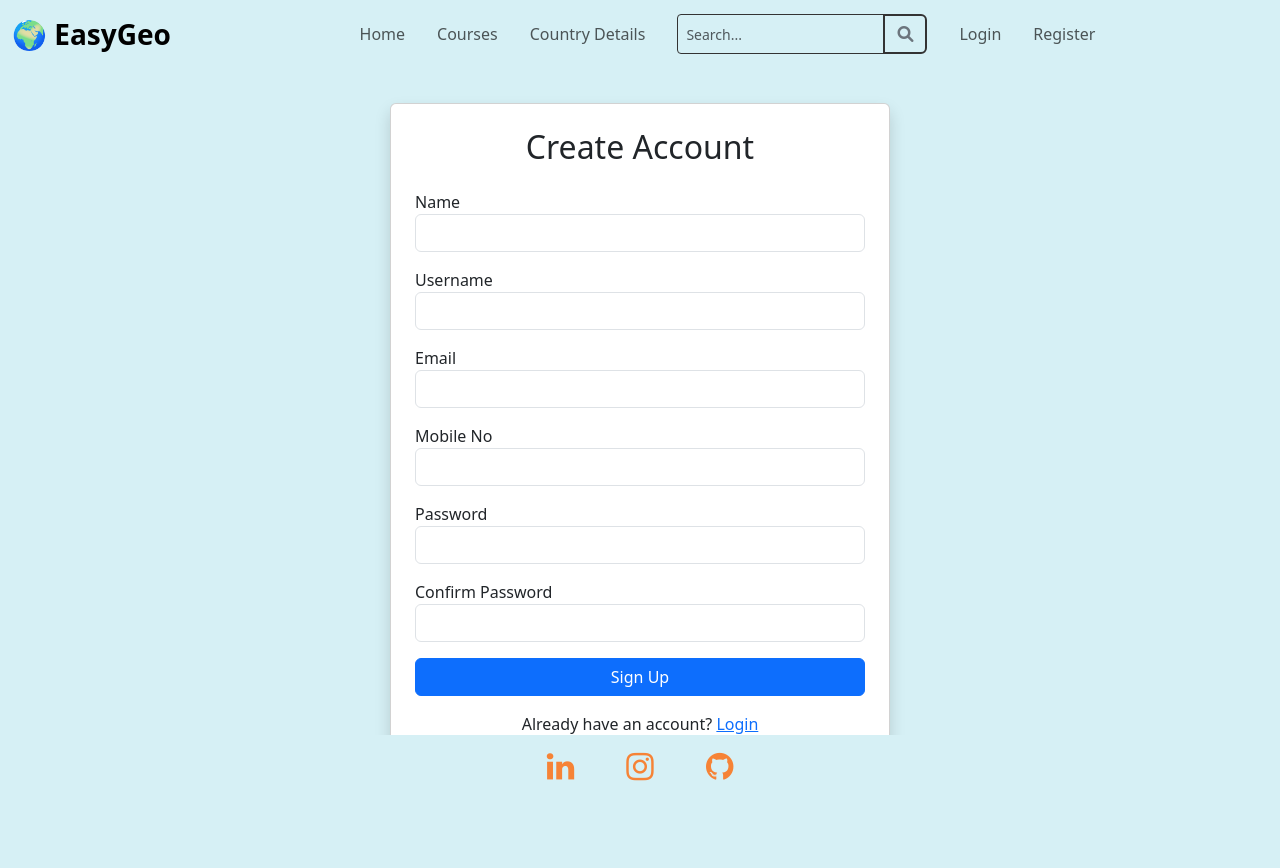
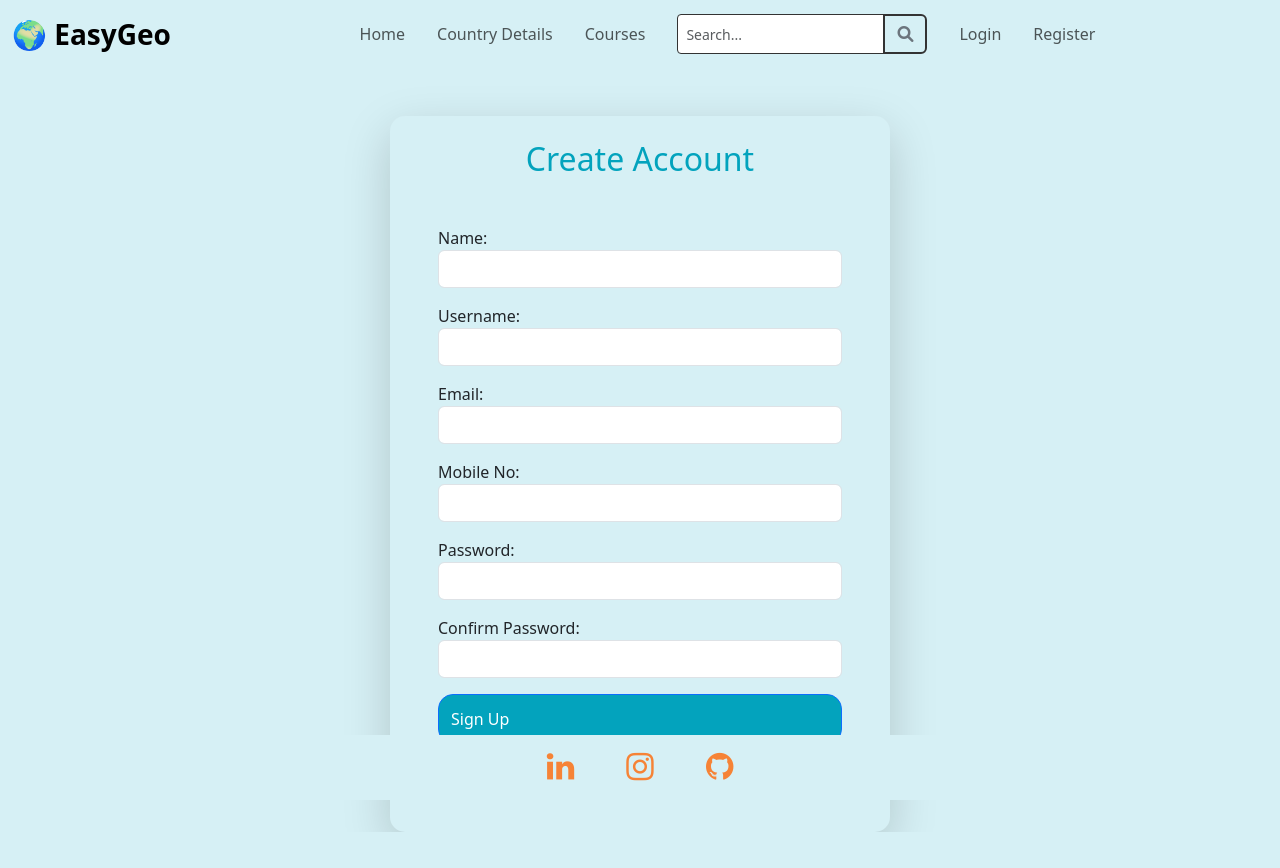
Before and after one commit to asmanoyda/EasyGeo, a Django app: page /users/registration in a window 1280 px wide. After the commit the page ends 832 px from the top, so only its background shows below. Run offline with Django 4.2, Linux system fonts and the light colour scheme.

Commit message:
style udpated

```diff
--- a/learn/static/css/style.css
+++ b/learn/static/css/style.css
@@ -8,17 +49,28 @@
     font-weight: bold;
 }
 
-.course-btn {
-    background-color: #03a3bd;
-    color: white;
-    border: none;
-}
-
-.course-btn:hover {
-    background-color: #4c8769;
-    color: white;
-}
-
 .course-text {
     color: #6c757d;
 }
+.login-card {
+    background-color: #d6f0f5;
+    border-radius: 15px;
+}
+
+.h2{
+    color: #03a3bd;
+}
+
+.course-btn {
+background-color: #03a3bd;
+    color: white;
+    border-radius: 15px;
+    padding: 12px;
+    text-align: left;
+}
+.course-btn:hover {
+    background-color: #4c8769;
+}
+.progress-zero {
+    min-width: 45px;
+}
--- a/learn/templates/mypage/base.html
+++ b/learn/templates/mypage/base.html
@@ -9,20 +9,6 @@
     <link rel="stylesheet" href="https://cdn.jsdelivr.net/npm/bootstrap-icons@1.11.3/font/bootstrap-icons.min.css">
     <link rel="stylesheet" href="{% static 'css/style.css' %}">
 
-    <style>
-        html, body {
-            background-color: #d6f0f5 !important;
-            margin: 0;
-            padding: 0;
-            min-height: 100%;
-        }
-
-        .content {
-            min-height: 100vh;
-
-            background-color: transparent;
-        }
-    </style>
 </head>
 
 <body>
--- a/learn/templates/mypage/country.html
+++ b/learn/templates/mypage/country.html
@@ -20,7 +20,7 @@ Country Page
 </p>
 {% endfor %}
 
-<div class="container mt-3" style="height:100vh; overflow-y:auto; background-color:white;">
+<div class="container mt-3" style="height:100vh; overflow-y:auto;">
 
     {% if countries %}
 
@@ -32,7 +32,7 @@ Country Page
         <div class="col-md-4 mb-4">
 
             <!-- Collapse Button -->
-            <button type="button" class="btn btn-primary w-100" data-bs-toggle="collapse"
+            <button type="button" class="btn btn-primary w-100 course-btn" data-bs-toggle="collapse"
                 data-bs-target="#collapse{{ country.id }}" aria-expanded="false">
 
                 <h4 class="mb-0">
--- a/learn/templates/mypage/footer.html
+++ b/learn/templates/mypage/footer.html
@@ -8,18 +8,18 @@
     <div class="container text-center">
 
         <!-- LinkedIn -->
-        <a href="https://www.linkedin.com/in/asmanoyda" class="mx-4 text-decoration-none" style="color:#f68336;"
+        <a href="https://www.linkedin.com/in/asmanoyda" class="mx-4 text-decoration-none footer-btn"
             target="_blank">
-            <i class="fa fa-linkedin fa-2x"></i>
+            <i class="fa fa-linkedin fa-2x "></i>
         </a>
 
-        <a href="https://www.instagram.com/aaasma_06/" class="mx-4 text-decoration-none" style="color:#f68336;"
+        <a href="https://www.instagram.com/aaasma_06/" class="mx-4 text-decoration-none footer-btn  "
             target="_blank">
-            <i class="fa fa-instagram fa-2x"></i>
+            <i class="fa fa-instagram fa-2x "></i>
         </a>
 
-        <a href="https://github.com/asmanoyda" class="mx-4 text-decoration-none" style="color:#f68336;" target="_blank">
-            <i class="fa fa-github fa-2x"></i>
+        <a href="https://github.com/asmanoyda" class="mx-4 text-decoration-none footer-btn"  target="_blank">
+            <i class="fa fa-github fa-2x "></i>
         </a>
     </div>
 
--- a/learn/templates/mypage/header.html
+++ b/learn/templates/mypage/header.html
@@ -1,5 +1,5 @@
 <header>
-    <nav class="navbar navbar-expand-lg navbar-light" style="background-color:#d6f0f5;">
+    <nav class="navbar navbar-expand-lg navbar-light">
         <div class="container-fluid">
 
 
@@ -22,18 +22,20 @@
                     <li class="nav-item mx-2">
                         <a class="nav-link" href="{% url 'mypage:home' %}">Home</a>
                     </li>
+                    <li class="nav-item mx-2">
+                        <a class="nav-link" href="{% url 'mypage:country' %}">Country Details</a>
+                    </li>
 
                     <li class="nav-item mx-2">
                         <a class="nav-link" href="{% url 'courses:all_courses' %}">Courses</a>
                     </li>
 
-                    <li class="nav-item mx-2">
-                        <a class="nav-link" href="{% url 'mypage:country' %}">Country Details</a>
-                    </li>
+
                     <form method="GET" class="d-flex mx-3" style="width:250px;">
                         <div class="input-group">
-                            <input type="text" name="q" class="form-control form-control-sm" placeholder="Search..." style = " border:1px solid #333333; background-color: #d6f0f5;">
-                            <button class="btn btn-outline-secondary" type="submit" style = " border:2px solid #333333;">
+                            <input type="text" name="q" class="form-control form-control-sm" placeholder="Search..."
+                                style=" border:1px solid #333333;">
+                            <button class="btn btn-outline-secondary" type="submit" style=" border:2px solid #333333;">
                                 <i class="fas fa-search"></i>
                             </button>
                         </div>
@@ -41,15 +43,16 @@
                     {% if user_data %}
 
                     <li class="nav-item mx-2">
-                        <a class="nav-link" href="{% url 'courses:get_enrollments' %}"> <i class="bi bi-book"></i> My Learning</a>
+                        <a class="nav-link" href="{% url 'courses:get_enrollments' %}"> <i class="bi bi-book"></i> My
+                            Learning</a>
                     </li>
 
                     <ul class="navbar-nav ms-auto">
 
                         <li class="nav-item dropdown">
-                            <a class="nav-link dropdown-toggle btn btn-lg rounded-pill profile-btn px-4 mx-3" href="#"
+                            <a class="nav-link dropdown-toggle btn btn-lg rounded-pill profile-btn px-4 mx-3 orange-btn-bg-color " href="#"
                                 id="profileDropdown" role="button" data-bs-toggle="dropdown" aria-expanded="false"
-                                style="background-color:#f68336; color:white; border:none;">
+                                 color:white; border:none;">
                                 {{ user_data.name }} <i class="bi bi-person"></i>
                             </a>
 
--- a/learn/templates/users/register.html
+++ b/learn/templates/users/register.html
@@ -6,12 +6,12 @@ Registration
 
 {% block content %}
 <br>
-
+<br>
 <div class="container d-flex justify-content-center align-items-center" style="min-height: 85vh;">
 
-    <div class="card shadow p-4" style="width: 500px;">
+    <div  class="card login-card shadow-lg border-0 p-4" style="width: 500px;">
 
-        <h2 class="text-center mb-4">Create Account</h2>
+        <h2 class="text-center mb-4 h2">Create Account</h2>
 
         {% for message in messages %}
         <div class="alert alert-warning">
@@ -19,40 +19,40 @@ Registration
         </div>
         {% endfor %}
 
-        <form action="registration" method="POST">
+        <form action="registration" method="POST" class="p-4 rounded">
             {% csrf_token %}
 
             <div class="mb-3">
-                <label>Name</label>
+                <label>Name:</label>
                 <input type="text" class="form-control" name="name" required>
             </div>
 
             <div class="mb-3">
-                <label>Username</label>
+                <label>Username:</label>
                 <input type="text" class="form-control" name="username" required>
             </div>
 
             <div class="mb-3">
-                <label>Email</label>
+                <label>Email:</label>
                 <input type="email" class="form-control" name="email" required>
             </div>
 
             <div class="mb-3">
-                <label>Mobile No</label>
+                <label>Mobile No:</label>
                 <input type="text" class="form-control" name="mobile_no" required>
             </div>
 
             <div class="mb-3">
-                <label>Password</label>
+                <label>Password:</label>
                 <input type="password" class="form-control" name="password" required>
             </div>
 
             <div class="mb-3">
-                <label>Confirm Password</label>
+                <label>Confirm Password:</label>
                 <input type="password" class="form-control" name="confirm_password" required>
             </div>
 
-            <button type="submit" class="btn btn-primary w-100">
+            <button type="submit" class="btn btn-primary w-100 course-btn">
                 Sign Up
             </button>
 
```
Also changed, not shown: other parts of learn/static/css/style.css (+42 -1 lines), learn/templates/courses/enrollment_list.html (+25 -10 lines), learn/templates/courses/section_list.html (+7 -5 lines), learn/templates/courses/unit_list.html (+13 -22 lines), learn/templates/mypage/home.html (+6 -7 lines), learn/templates/users/Login.html (+6 -6 lines), learn/templates/users/profile_page.html (+10 -7 lines), learn/templates/users/update_profile.html (+8 -8 lines).
